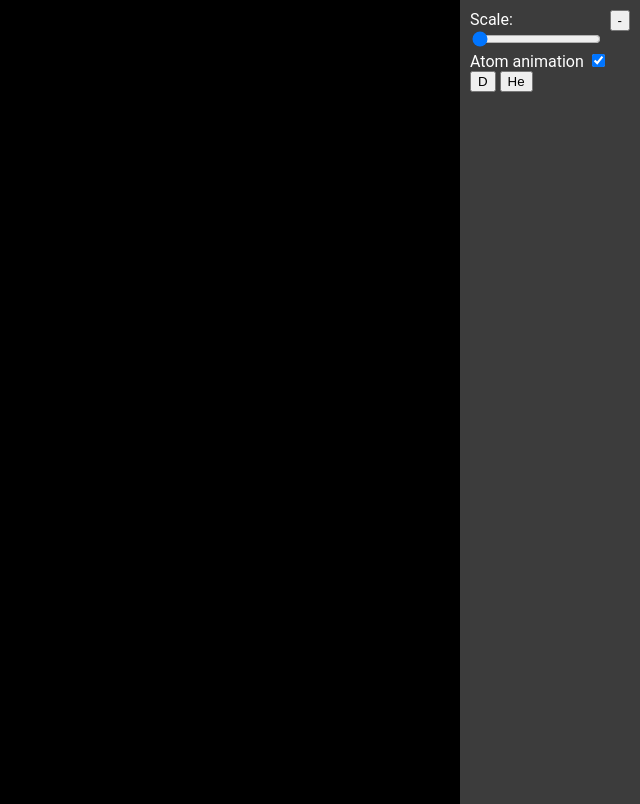
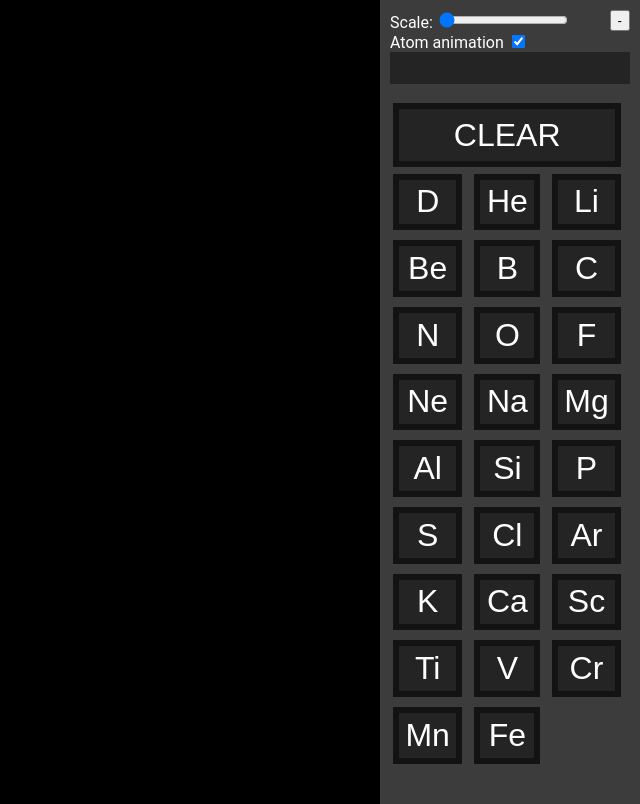
Before and after one commit to art1shok13/nuclear-fusion-visualization-old, an Electron app: page main/index.html in a window 800 px wide. Shown: the whole page, without its empty margins (160-800 px from the left). Drawn offline with Linux system fonts and the light colour scheme.

Commit message:
30.11.2021 1445

```diff
--- a/main/index.html
+++ b/main/index.html
@@ -26,8 +26,8 @@
         <input type="checkbox" onchange="atomAnimation(this)" checked>
       </label>
       <div class="reaction"></div>
-      <button onclick="simulate(0)">D</button>
-      <button onclick="simulate(1)">He</button>
+      <button class="e-button clear" onclick="cls()">CLEAR</button>
+      <div class="buttons"></div>
     </div>
     <script src="./script.js"></script>
   </body>
--- a/main/script.js
+++ b/main/script.js
@@ -8,6 +8,11 @@ var Colors = {
 }
 
 console.log(periodicTable)
+periodicTable.elements.forEach(({symbol}, i)=>{
+  if(i!=1){
+    document.querySelector('.buttons').innerHTML+=`<button class="e-button" onclick="simulate(${i})">${symbol}</button>`
+  }
+})
 
 var reactions = [
   {//deiterium
@@ -25,6 +30,7 @@ var reactions = [
       { type:2 },
     ]
   },
+  {},//H
   {//He
     reagents: [
       { type:0, protons:3, neutrons:2, id:2},
@@ -271,6 +277,16 @@ function scale(input){
   )
 }
 
+function cls(){
+  stage = 0
+  document.querySelector('.reaction').innerHTML = ''
+  while(scene.children.length > 4){
+    scene.remove(scene.children[4])
+  }
+  reaction = []
+  previousReaction = null
+  console.log(stage, scene.children.length, reaction)
+}
 //===========================================================================================
 //===========================================================================================
 //===========================================================================================
--- a/main/style.css
+++ b/main/style.css
@@ -10,7 +10,7 @@ body {
     color: white;
     position: fixed;
     right: 0;
-    width: 20%;
+    width: 30%;
     height: 100vh;
     padding: 10px;
     background: #3C3C3C;
@@ -36,6 +36,35 @@ body {
       display: flex;
       justify-content: space-evenly;
       align-items: center;
+      height: 2em;
+      background-color: #242424;
+      margin-bottom: 1em;
   }
-  /* .e-card {
-  } */
+
+  .buttons {
+    width: 100%;
+    height: 75%;
+    display: grid;
+    grid-template-columns: auto auto auto;
+  }
+
+  .e-button {
+    border: none;
+    margin: 0.1em;
+    background-color: #242424;
+    color: white;
+    height: 85%;
+    width: 85%;
+    font-size: 2em;
+    border: solid 0.2em #131313;
+    text-align: center;
+  }
+  .e-button:hover {
+    border: solid 0.2em #242424;
+    background-color: #131313;
+  }
+
+  .clear {
+    width: 95%;
+    height: 8%
+  }
```
